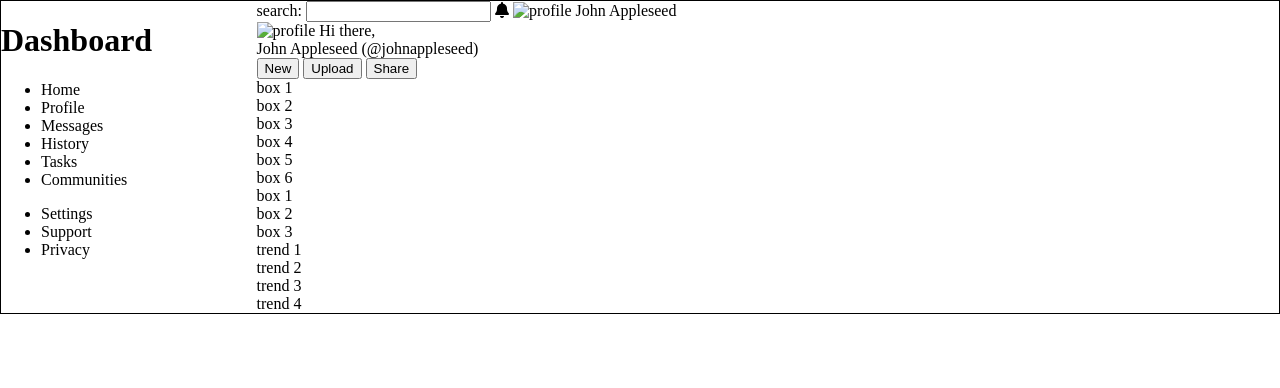
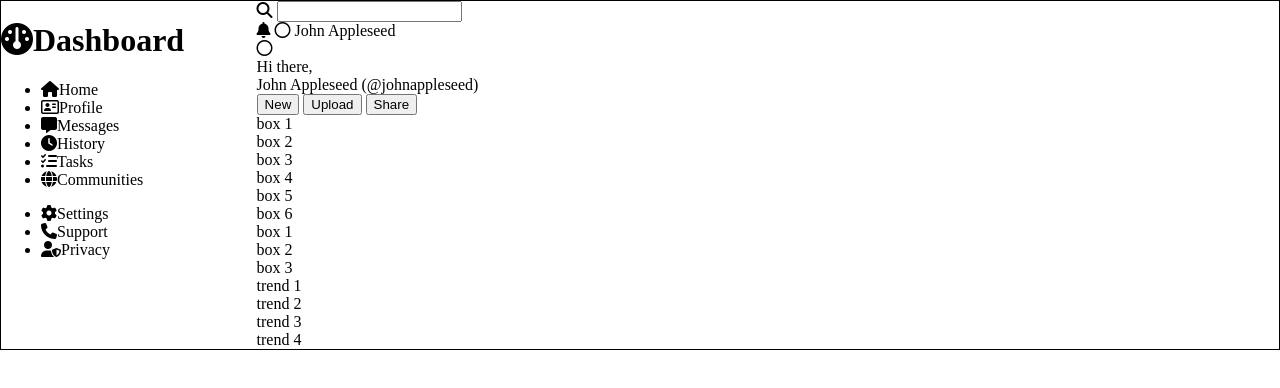
Before and after one commit to jesse610/admin-dashboard, a plain HTML site: page index.html in a window 1280 px wide. Drawn offline with Linux system fonts and the light colour scheme.

Commit message:
sidebar icons and font

```diff
--- a/index.html
+++ b/index.html
@@ -4,6 +4,9 @@
     <meta charset="UTF-8">
     <meta http-equiv="X-UA-Compatible" content="IE=edge">
     <meta name="viewport" content="width=device-width, initial-scale=1.0">
+    <link rel="preconnect" href="https://fonts.googleapis.com">
+    <link rel="preconnect" href="https://fonts.gstatic.com" crossorigin>
+    <link href="https://fonts.googleapis.com/css2?family=Roboto&display=swap" rel="stylesheet">
     <link rel="stylesheet" href="style.css">
     <title>Admin Dashboard</title>
 </head>
@@ -11,21 +14,21 @@
     <div class="content-container">
         <div class="content-container-left">
             <div class="sidebar">
-                <h1>Dashboard</h1>
+                <h1><i class="fa-solid fa-gauge"></i>Dashboard</h1>
 
-                <ul>
-                    <li>Home</li>
-                    <li>Profile</li>
-                    <li>Messages</li>
-                    <li>History</li>
-                    <li>Tasks</li>
-                    <li>Communities</li>
+                <ul class="first-list">
+                    <li><i class="fa-solid fa-house"></i>Home</li>
+                    <li><i class="fa-regular fa-address-card"></i>Profile</li>
+                    <li><i class="fa-solid fa-message"></i>Messages</li>
+                    <li><i class="fa-solid fa-clock"></i>History</li>
+                    <li><i class="fa-solid fa-list-check"></i>Tasks</li>
+                    <li><i class="fa-solid fa-globe"></i>Communities</li>
                 </ul>
 
-                <ul>
-                    <li>Settings</li>
-                    <li>Support</li>
-                    <li>Privacy</li>
+                <ul class="second-list">
+                    <li><i class="fa-solid fa-gear"></i>Settings</li>
+                    <li><i class="fa-solid fa-phone"></i>Support</li>
+                    <li><i class="fa-solid fa-user-shield"></i>Privacy</li>
                 </ul>
             </div>
         </div>
@@ -33,24 +36,32 @@
         <div class="content-container-right">
             <div class="header">
                 <div class="header-top">
-                 <label for="search-lab">search:</label>
+                    <div>
+                        <label for="search-lab"><i class="fa-solid fa-magnifying-glass"></i></label>
                         <input type="search" id="search-lab">
+                    </div>
 
+                    <div class="header-top-right">
                         <i class="fa-solid fa-bell"></i>
-                    <img src="#" alt="profile">
+                        <i class="fa-sharp fa-regular fa-circle"></i>
                         <span>John Appleseed</span>
+                    </div>
                 </div>
 
                 <div class="header-bottom">
                     <div class="header-bottom-left">
-                     <img src="#" alt="profile">
-                        <span>Hi there,<br>John Appleseed (@johnappleseed)</span>
+                        <i class="fa-sharp fa-regular fa-circle"></i>
+                    </div>
+
+                    <div>
+                        <span>Hi there,<br> John Appleseed (@johnappleseed)</span>
                     </div>
 
                     <div class="header-bottom-right">
                          <button>New</button>
                         <button>Upload</button>
                         <button>Share</button>
+                    </div>
                 </div>
             </div>
 
```
Lines whose indentation alone changed are shown as unchanged.
